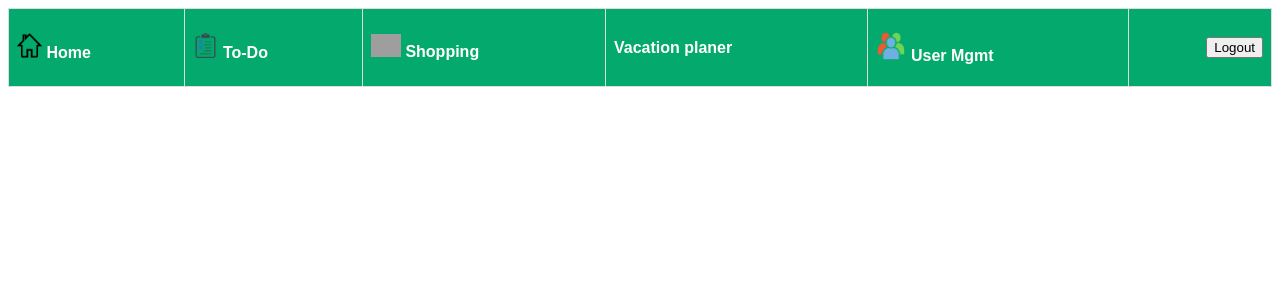
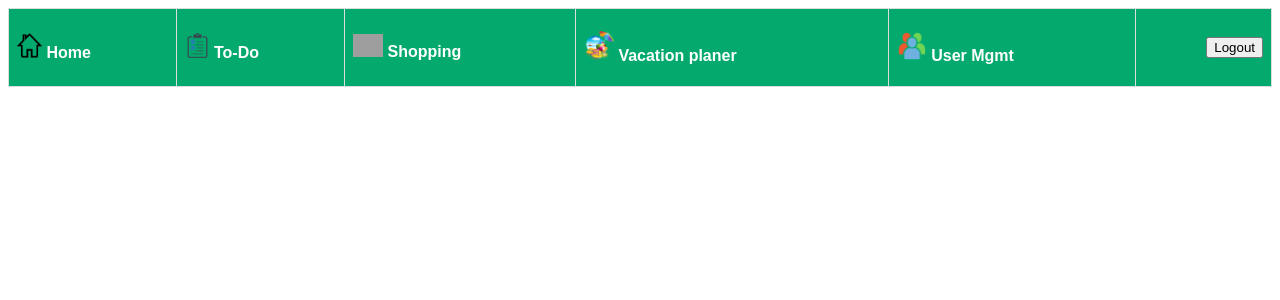
Before and after one commit to hristomirster/DEMO_web_multipurpose_app_ORM_modules, a Flask app: template templates/header.html in a window 1280 px wide. Shown: the top 300 px of the page. Run offline with Flask 3, Linux system fonts and the light colour scheme; the template is opened without the code that fills it, so the values that code supplies are empty; grey boxes are pictures that could not be loaded.

Commit message:
Update header.html

```diff
--- a/templates/header.html
+++ b/templates/header.html
@@ -14,7 +14,7 @@
                     <th class="clickable-row" data-href="/"><img src="../static/img/home.ico" width="25px" alt="Home"> Home</th>
                     <th class="clickable-row" data-href="/todo_tasks.html"><img src="../static/img/todo.ico" width="25px" alt="To-Do"> To-Do</th>
                     <th class="clickable-row" data-href="/shoping_tasks.html"><img src="../static/img/shopping.ico" width="30px" alt="Shopping"> Shopping</th>
-                    <th class="clickable-row" data-href="/vacations_tasks.html">Vacation planer</th>
+                    <th class="clickable-row" data-href="/vacations_tasks.html"><img src="../static/img/vacation.png" width="30px" alt="Vacation"> Vacation planer</th>
                     <th class="clickable-row" data-href="/users_tasks.html"><img src="../static/img/users.png" width="30px" alt="User Mgmt"> User Mgmt</th>
                     <th>
                         <p align="right">
```
